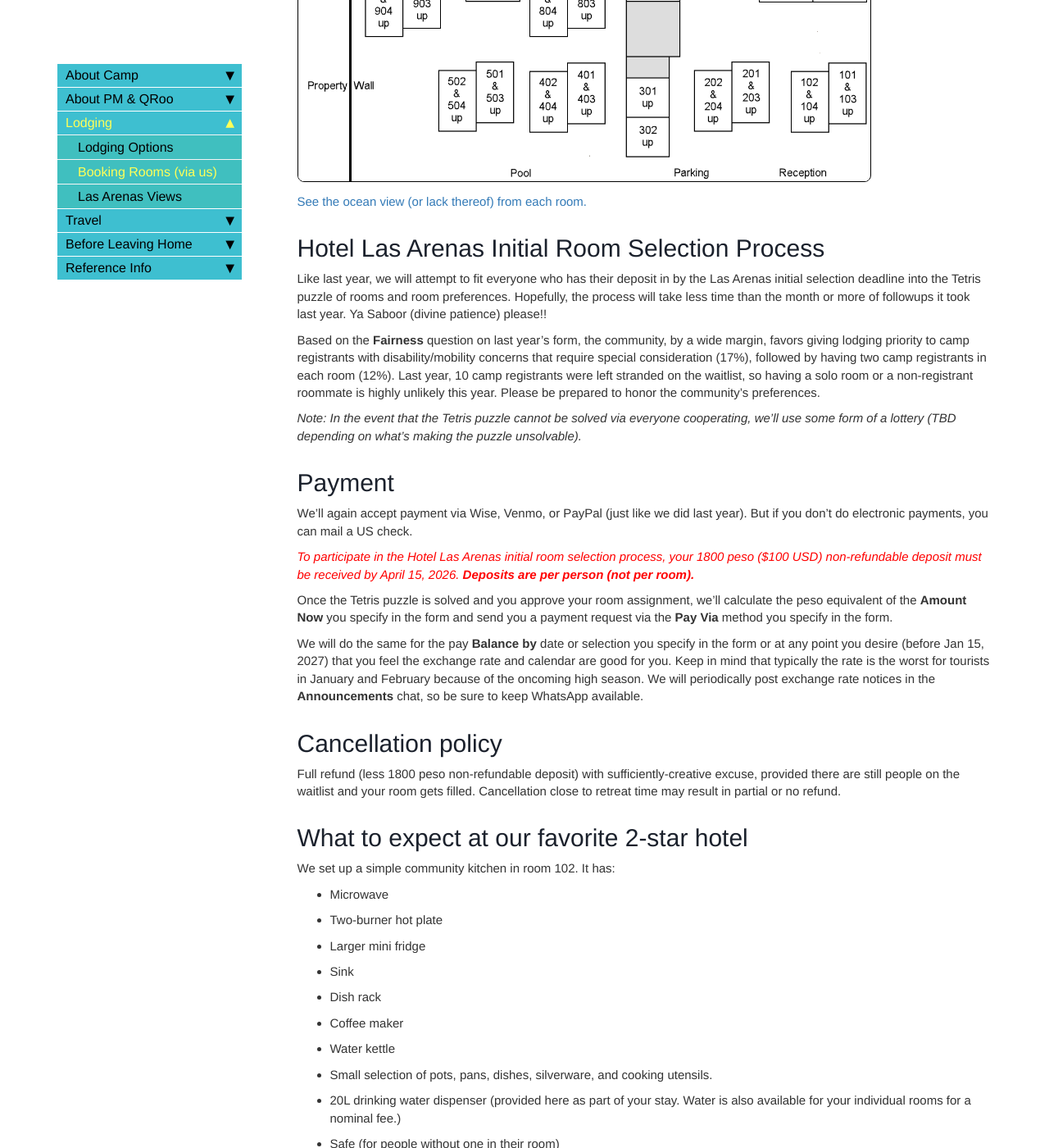
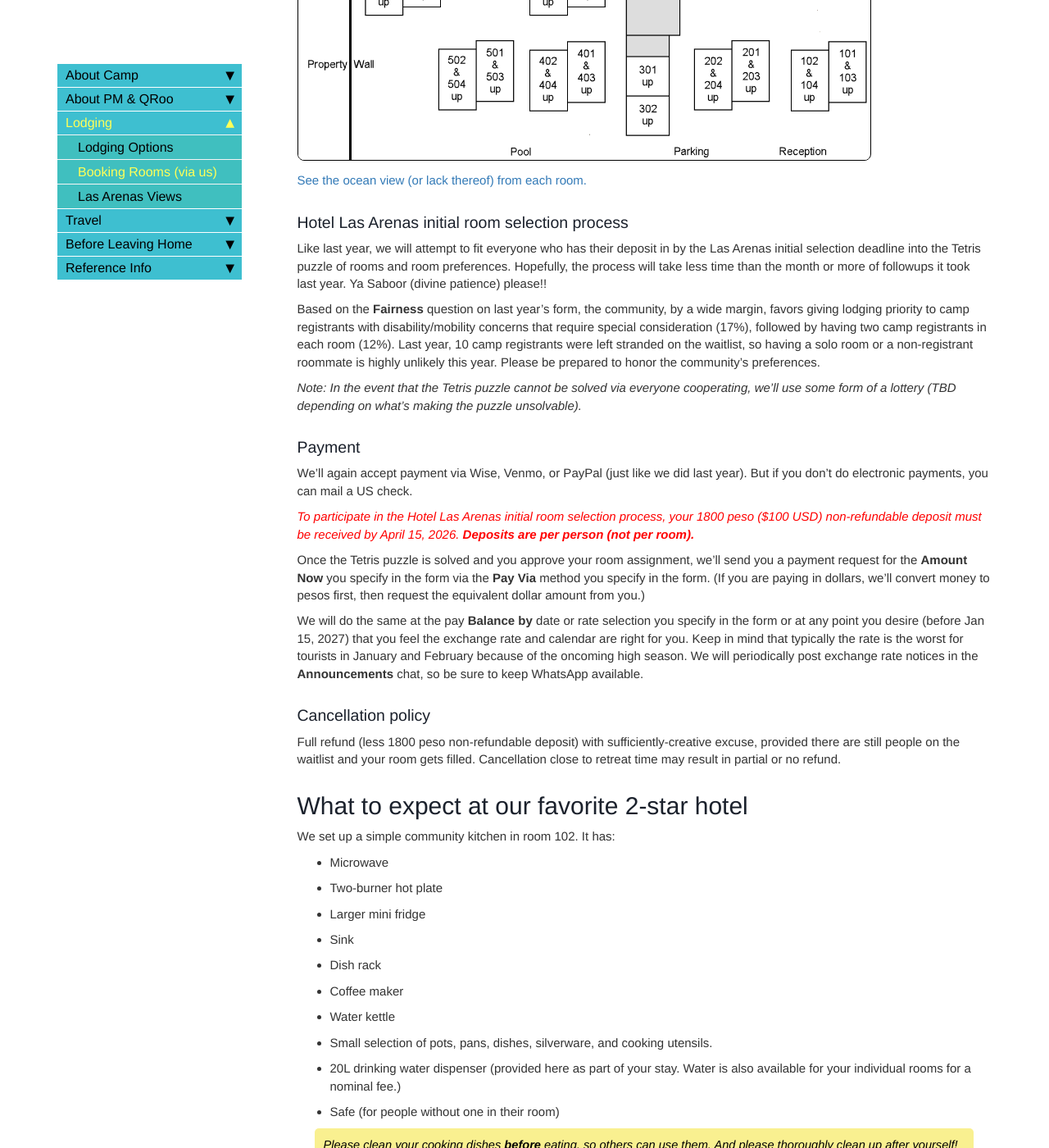
Before and after one commit to davewalker60/pmdup, a Jekyll site: the page built from pages/booking-rooms.md, in a window 1280 px wide and 1400 px high, scrolled down 2976 px. Shown: the whole window at 82% size. Built offline with Jekyll 4.4.1, drawn with Linux system fonts in a browser that asks for light colours; comment, search, counter and statistics services are not loaded; some of the changed text lies outside the part shown.

Commit message:
Small tweaks

```diff
--- a/pages/booking-rooms.md
+++ b/pages/booking-rooms.md
@@ -29,14 +29,14 @@
 
 **<span style="color:red">Important waitlist note:</span>** We highly recommend booking a <span style="color:red">cancellable reservation</span> elsewhere -- so you can cancel when inevitably something opens up at the hotel last minute (which happens a lot!). Keep in mind that prices tend to skyrocket the closer we get to retreat time, so don't wait. Check out our [Lodging Options](lodging-options.md) web page for many other places we know of to stay in Puerto Morelos.
 
-### Alaska House Pricing
+### Alaska House pricing
 Are you interested in staying in the Alaska House before and/or after camp?
 * Before camp (Feb 2 - Feb 9) 7 nights - rooms range from ~$450 to ~$650
 * After camp (Feb 22 - Mar 9) 15 nights - rooms range from ~$900 to ~$1350
 
 Please express your interest in the **Alaska House** question in the lodging request form.
 
-### Ojo De Agua Kabañas Pricing
+### Ojo De Agua Kabañas pricing
 Are you interested in a more cushy lodging experience during camp?
 * 2200 pesos/night is our discounted 2027 high-season price
 * For up to 10 nights (Feb 10 - Feb 20)
@@ -46,7 +46,7 @@
 
 Please express your interest in the **Ojo De Agua Kabañas** question in the lodging request form.
 
-### Hotel Las Arenas Pricing
+### Hotel Las Arenas pricing
 
 The best news ever is the obnoxiously-loud, late-night music bar (Loudo's/LIVE) across the street did not renew their lease! Dave met with the new tenant. She's an elderly local woman who is opening a traditional Mexican restaurante with no intention of having music past dinnertime. Thus, rooms toward the north end of the property should be the quietest again. Alhumdulillah!
 
@@ -56,15 +56,17 @@
 * 14000 Beachside (601,602,801,802,805,901,902,903,904)
 * 15200 Beachside with sink, king, and queen (701)
 *  8400 *6 nights (2/10-2/16) only* - Beachside 2nd floor, 2 queens (804)
-*  8400 ***6 nights (2/10-2/16) only*** - Beachside 2nd floor, 2 queens (804)
 
 Consider staying longer to explore cenotes, ruins, the reef, and more...<br>Room prices for each additional night before Wed Feb 11 and/or Sat Feb 21 and after are:
 * 1400/night Beachside (with discounts for 7+ and 14+ extra nights)
 * 1100/night Poolside
 
-<iframe src="https://docs.google.com/spreadsheets/d/e/2PACX-1vTDckeEMkl5WNncTCorD4BsafpMtjgR-G4p_tTiiqvTOntXRtWurbfdsydHeOsFXK3QUT-7XaQCGttY/pubhtml?gid=697006945&amp;single=true&amp;widget=true&amp;headers=false" width="760" height="400"></iframe>
+This chart shows 10-night totals for each room type at various conversion rates for US and Canadian dollars.<br>The middle rate **bolded** in each section is the current rate.
+<iframe src="https://docs.google.com/spreadsheets/d/e/2PACX-1vTDckeEMkl5WNncTCorD4BsafpMtjgR-G4p_tTiiqvTOntXRtWurbfdsydHeOsFXK3QUT-7XaQCGttY/pubhtml?gid=697006945&amp;single=true&amp;widget=true&amp;headers=false" width="640" height="300"></iframe>
 
-### Approximate Your Total
+When to convert dollars to pesos is up to you this year. The [**Payment**](#payment) section below provides a description of the process used to do conversions.
+
+### Approximate your total
 
 To approximate the up-to-the-minute cost of your entire stay in your currency:
 1. Select your source currency below (if not USD).
@@ -88,7 +90,7 @@
 
 [See the ocean view (or lack thereof) from each room.](./las-arenas-views.md)
 
-# Hotel Las Arenas Initial Room Selection Process
+### Hotel Las Arenas initial room selection process
 
 Like last year, we will attempt to fit everyone who has their deposit in by the Las Arenas initial selection deadline into the Tetris puzzle of rooms and room preferences. Hopefully, the process will take less time than the month or more of followups it took last year. Ya Saboor (divine patience) please!!
 
@@ -96,17 +98,17 @@
 
 *Note: In the event that the Tetris puzzle cannot be solved via everyone cooperating, we'll use some form of a lottery (TBD depending on what's making the puzzle unsolvable).*
 
-# Payment
+### Payment
 
 We'll again accept payment via Wise, Venmo, or PayPal (just like we did last year). But if you don't do electronic payments, you can mail a US check.
 
 <span style="color:red">*To participate in the Hotel Las Arenas initial room selection process, your 1800 peso ($100 USD) non-refundable deposit must be received by April 15, 2026.<!--Your stay is not reserved and your room preference is not prioritized until your $100 USD non-refundable deposit is received.--> **Deposits are per person (not per room).***</span>
 
-Once the Tetris puzzle is solved and you approve your room assignment, we'll calculate the peso equivalent of the **Amount Now** you specify in the form and send you a payment request via the **Pay Via** method you specify in the form.
+Once the Tetris puzzle is solved and you approve your room assignment, we'll send you a payment request for the **Amount Now** you specify in the form via the **Pay Via** method you specify in the form. (If you are paying in dollars, we'll convert money to pesos first, then request the equivalent dollar amount from you.)
 
-We will do the same for the pay **Balance by** date or selection you specify in the form or at any point you desire (before Jan 15, 2027) that you feel the exchange rate and calendar are good for you. Keep in mind that typically the rate is the worst for tourists in January and February because of the oncoming high season. We will periodically post exchange rate notices in the **Announcements** chat, so be sure to keep WhatsApp available.
+We will do the same at the pay **Balance by** date or rate selection you specify in the form or at any point you desire (before Jan 15, 2027) that you feel the exchange rate and calendar are right for you. Keep in mind that typically the rate is the worst for tourists in January and February because of the oncoming high season. We will periodically post exchange rate notices in the **Announcements** chat, so be sure to keep WhatsApp available.
 
-# Cancellation policy
+### Cancellation policy
 
 Full refund (less 1800 peso non-refundable deposit) with sufficiently-creative excuse, provided there are still people on the waitlist and your room gets filled. Cancellation close to retreat time may result in partial or no refund.
 
```
